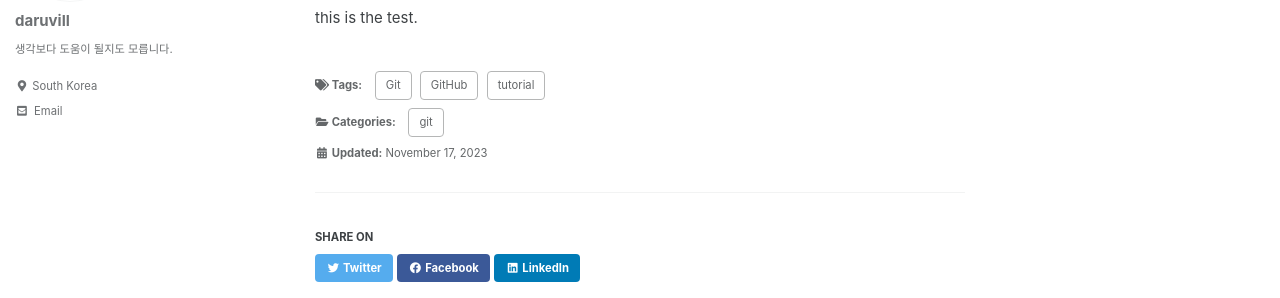
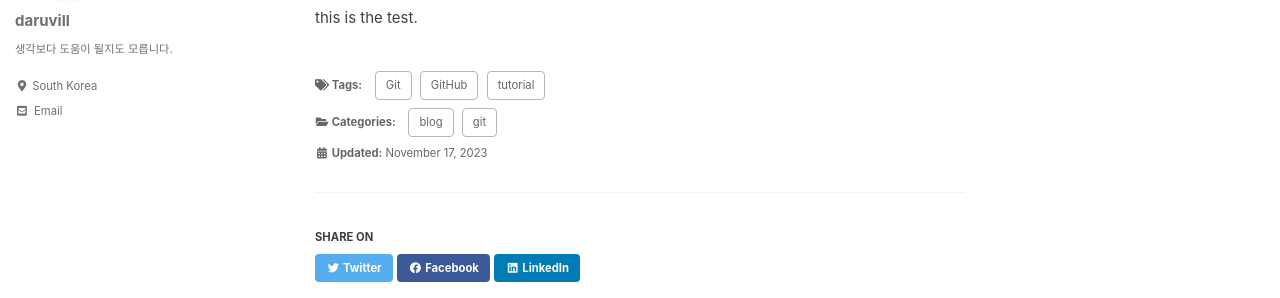
Before and after one commit to daruvill/broken-egg.github.io, a Jekyll site: the page built from git/_posts/2023-11-17-test.md, in a window 1280 px wide. Shown: the part 169-467 px from the top of the page. Built offline with Jekyll 4.4.1, drawn with Linux system fonts in a browser that asks for light colours; cached includes are drawn as plain includes; some web fonts are replaced; comment, search, counter and statistics services are not loaded.

Commit message:
change category option

```diff
--- a/git/_posts/2023-11-17-test.md
+++ b/git/_posts/2023-11-17-test.md
@@ -1,6 +1,6 @@
 ---
 title: "test_2"
-permalink: /git/
+category: ['blog']
 tags: ['Git', 'GitHub','tutorial']
 comments: true
 toc_sticky: true
```
Also changed, not shown: git/_posts/2023-11-16-git_tutorial.md (+1 -1 lines).
